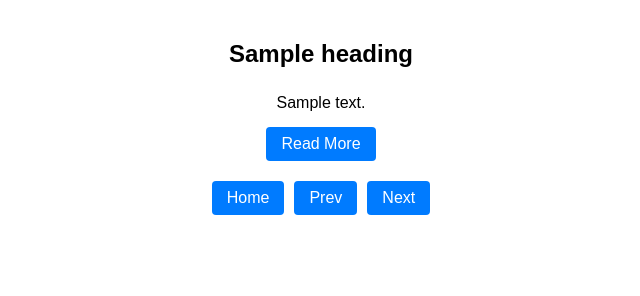
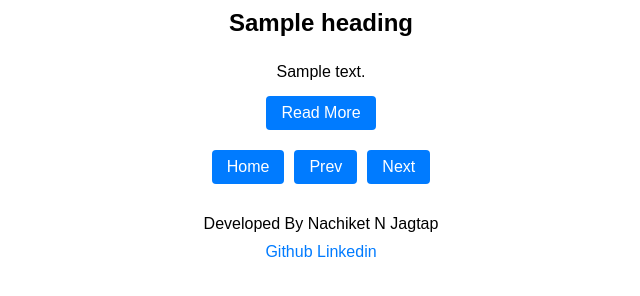
Before and after one commit to nachiketjagtap/NEWS-App-Flask, a Flask app: template templates/index.html in a window 1280 px wide. Shown: the part 445-741 px from the top of the page, without its empty margins (319-959 px from the left). Run offline with Flask 2, Linux system fonts and the light colour scheme; the template is opened without the code that fills it: most values are stand-ins (such as "Sample title", 1, 10 or a date in 2020).

Commit message:
Added social links..

```diff
--- a/templates/index.html
+++ b/templates/index.html
@@ -9,6 +9,9 @@
             font-family: sans-serif;
             font-size: 16px;
             margin: 0;
+        }
+        .links{
+            align-items: center;
         }
         .content {
             display: flex;
@@ -55,6 +58,16 @@
         .button:hover {
             background-color: #0047A1;
         }
+        .footer {
+        text-align: center;
+        position: relative; /* Add this line */
+        margin-top: 50px; /* Add margin to create space between footer and links */
+    }
+
+    .links {
+        text-align: center;
+        margin-top: 10px;
+    }
     </style>
 </head>
 <body>
@@ -71,6 +84,14 @@
             <a href="/{{ current_index + 1 }}" class="button">Next</a>
 
         </div>
+        <footer>
+            <p>Developed By Nachiket N Jagtap</p>
+           <div class="links">
+            <a href="https://github.com/nachiketjagtap">Github</a>
+            <a href="https://www.linkedin.com/in/nachiket-jagtap-a31457206/">Linkedin</a>
+            </div>
+
+        </footer>
     </div>
 </body>
 </html>
```
